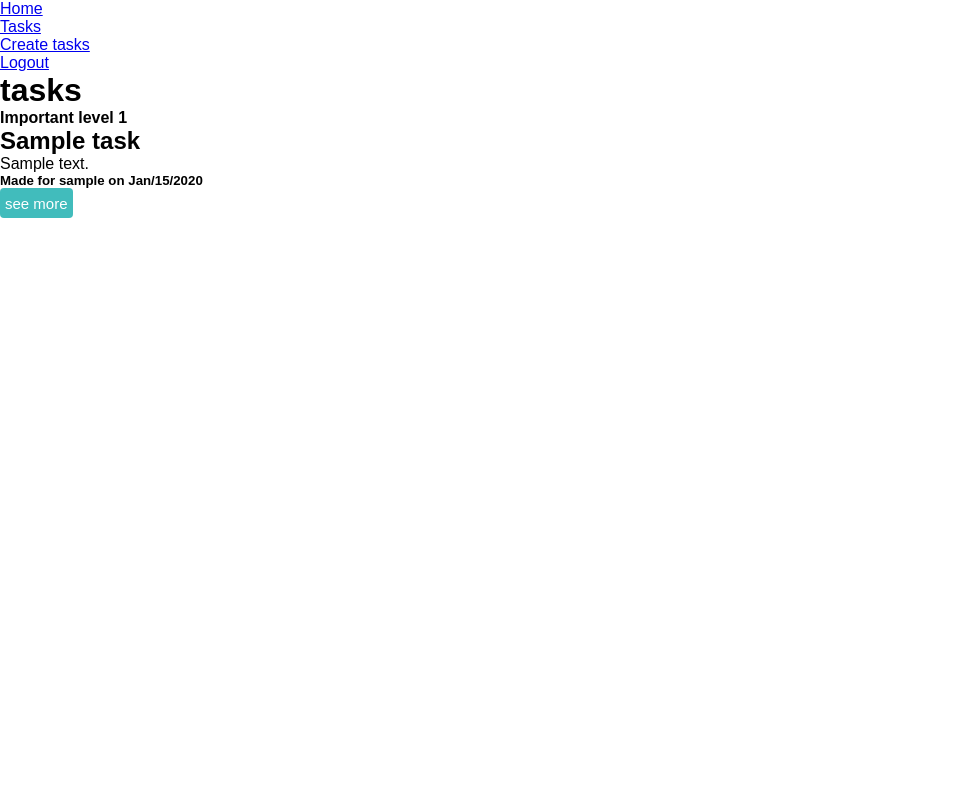
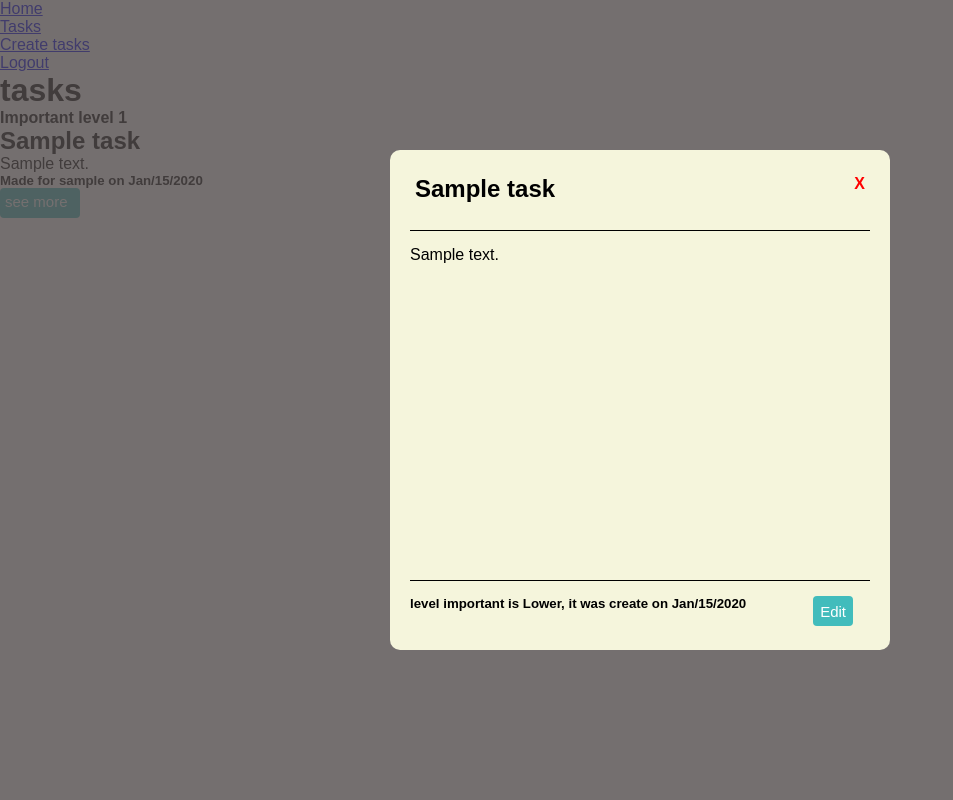
Before and after one commit to NicolasPuerta/Python-Task, a Django app: page /tasks/?id=1 in a window 1280 px wide. Shown: the whole page, without its empty margins (0-953 px from the left). Run offline with Django 4.2, Linux system fonts and the light colour scheme; a user stored in the database is signed in; tables that the repository leaves empty hold one stand-in row (values such as "Sample post").

Commit message:
I create a sistem to update a task

```diff
--- a/django_crud/urls.py
+++ b/django_crud/urls.py
@@ -10,5 +10,6 @@ urlpatterns = [
     path('tasks/', views.Tasks_login, name='task'),
     path('logout/', views.Logout, name='logout'),
     path('login/', views.Login, name='login'),
-    path('tasks/create/', views.Create_tasks, name='createtasks'),
+    path('task/create/', views.Create_tasks, name='createtasks'),
+    path('task/update/<int:id>/', views.Update_task, name='taskupdate'),
 ]
--- a/tasks/static/tasks/modal_task.css
+++ b/tasks/static/tasks/modal_task.css
@@ -4,7 +4,8 @@
     box-sizing: border-box;
     font-family: sans-serif;
 }
-.btn-modal {
+.btn-modal, .footer-modal a {
+    text-decoration: none;
     font-size: 15px;
     padding: 5px;
     height: 30px;
@@ -15,11 +16,13 @@
     cursor: pointer;
     transition: all 500ms ease;
 }
-
-.btn-modal:hover {
+.btn-modal{
+    width: 80px;
+    display: block;
+}
+.btn-modal:hover, .footer-modal a:hover {
     background-color: rgb(16, 88, 88);
-    padding: 7px;
-    }
+}
 
 .container-modal {
     width: 100vw;
@@ -80,7 +83,10 @@
     display: flex;
     justify-content: space-between;
 }
-.footer-modal button{
-    margin-right: 10px;
+.footer-modal a{
+    margin-right: 17px;
     padding: 7px;
 }
+.footer-modal h5{
+    margin-right: 20px;
+}
--- a/tasks/templates/display.html
+++ b/tasks/templates/display.html
@@ -18,7 +18,7 @@
             <li><a href="/">Home</a></li>
             {% if user.is_authenticated %}
                 <li><a href="/tasks">Tasks</a></li>
-                <li><a href="/tasks/create">Create tasks</a></li>
+                <li><a href="/task/create">Create tasks</a></li>
                 <li><a href="/logout">Logout</a></li>
             {% else %}
                 <li><a href="/login">Login</a></li>
--- a/tasks/templates/tasks_page.html
+++ b/tasks/templates/tasks_page.html
@@ -5,8 +5,8 @@
 {% endblock css %}
 {% block content %}
     <h1>tasks</h1>
-    <form action="" method='POST'>
-        {% csrf_token %}
+    {% comment %} <form action="" method='POST'>
+        {% csrf_token %} {% endcomment %}
         <div class="container">
         {% for task in tasks %}
         <div class="card">
@@ -16,14 +16,13 @@
             <h2>{{task.title}}</h2>
             <p>{{task.description|truncatechars:100}}</p>
             <h5>Made for {{task.user.username}} on {{task.created|date:'M/d/Y'}}</h5>
-            <button name="value" value="{{task.id}}" class="btn-modal">see more</button>
+            <a href="{% url 'task' %}?id={{task.id}}" class="btn-modal">see more</a>
+            {% comment %} <button name="value" value="{{task.id}}" class="btn-modal">see more</button> {% endcomment %}
         </div>
             {% endfor %}
         </div>
-    </form>
+    {% comment %} </form> {% endcomment %}
         {% if person %}
-        <form action="" method='POST'>
-            {% csrf_token %}
             <div class="container-modal">
                 <div class="content-modal">
                     <header class="header-modal">
@@ -34,11 +33,10 @@
                         <p>{{person.description}}</p>
                     </div>
                     <footer class="footer-modal">
-                        <h5>level important is {{person.important}} since {{person.created|date:'M/d/Y'}}</h5>
-                            <button name="Edit" value="{{person.id}}" class="btn-modal">Edit</button>
+                        <h5>level important is {{person.important}}, it was create on {{person.created|date:'M/d/Y'}}</h5>
+                        <a href="{% url 'taskupdate' person.id %}">Edit</a>
                         </footer>
                     </div>
                 </div>
-            </form>
         {% endif %}
 {% endblock content %}
--- a/tasks/views.py
+++ b/tasks/views.py
@@ -21,14 +21,19 @@ ImportanciaL={
 }
 def Tasks_login(request):
     tasks = Task.objects.filter(user=request.user).order_by('-important', 'created')
-    if request.method == 'POST':
-        if 'value' in request.POST:
-            id = int(request.POST['value'])
-            user = tasks.get(id=id)
-            user.important = ImportanciaL[user.important]
-            return render(request, 'tasks_page.html',{'tasks': tasks, 'person' : user})
-        else:
-            print(request.POST['Edit'])
+    ## Forma 2: url ##
+    if request.GET.get('id'):
+        id = int(request.GET.get('id'))
+        user = tasks.get(id=id)
+        user.important = ImportanciaL[user.important]
+        return render(request, 'tasks_page.html',{'tasks': tasks, 'person' : user})
+    ## Forma 1: form ##
+
+    # if request.method == 'POST':
+    #     id = int(request.POST['value'])
+    #     user = tasks.get(id=id)
+    #     user.important = ImportanciaL[user.important]
+    #     return render(request, 'tasks_page.html',{'tasks': tasks, 'person' : user})
     return render(request, 'tasks_page.html',{'tasks': tasks})
 
 def Create_tasks(request):
@@ -40,6 +45,16 @@ def Create_tasks(request):
         except Exception as error:
             return render(request, 'createtasks.html', {'error' : f'threre was a mistake: the mistake calls :{error}'})
     return render(request, 'createtasks.html')
+
+def Update_task(request, id):
+    task = Task.objects.get(id=id)
+    if request.method == 'POST':
+        task.important = request.POST['important']
+        task.description = request.POST['description']
+        task.title = request.POST['Title']
+        task.save()
+        return redirect('task')
+    return render(request, 'updatetask.html', {'task': task})
 
 ####  Login/register  ####
 
```
Also changed, not shown: tasks/templates/updatetask.html (added, +25 -0 lines).
